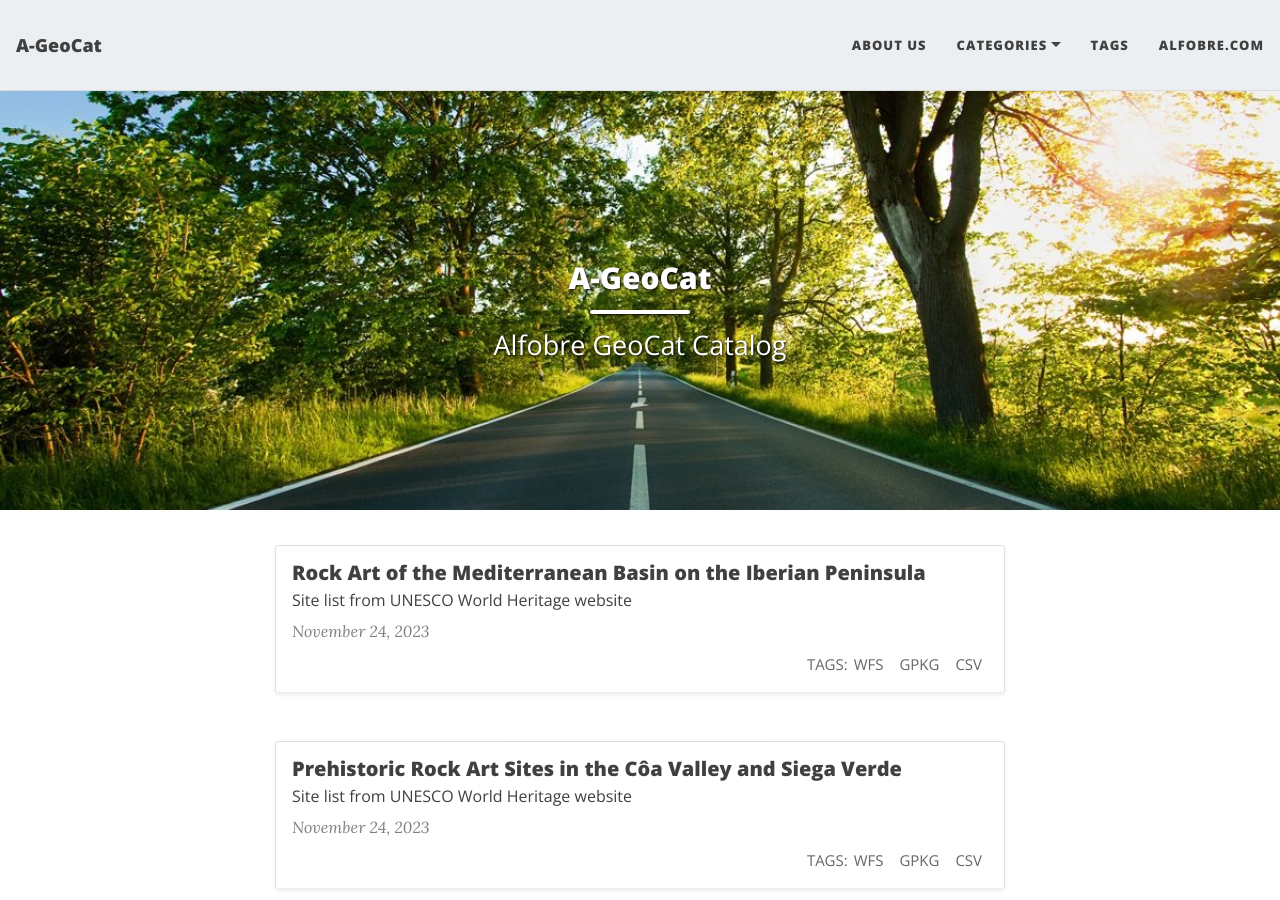
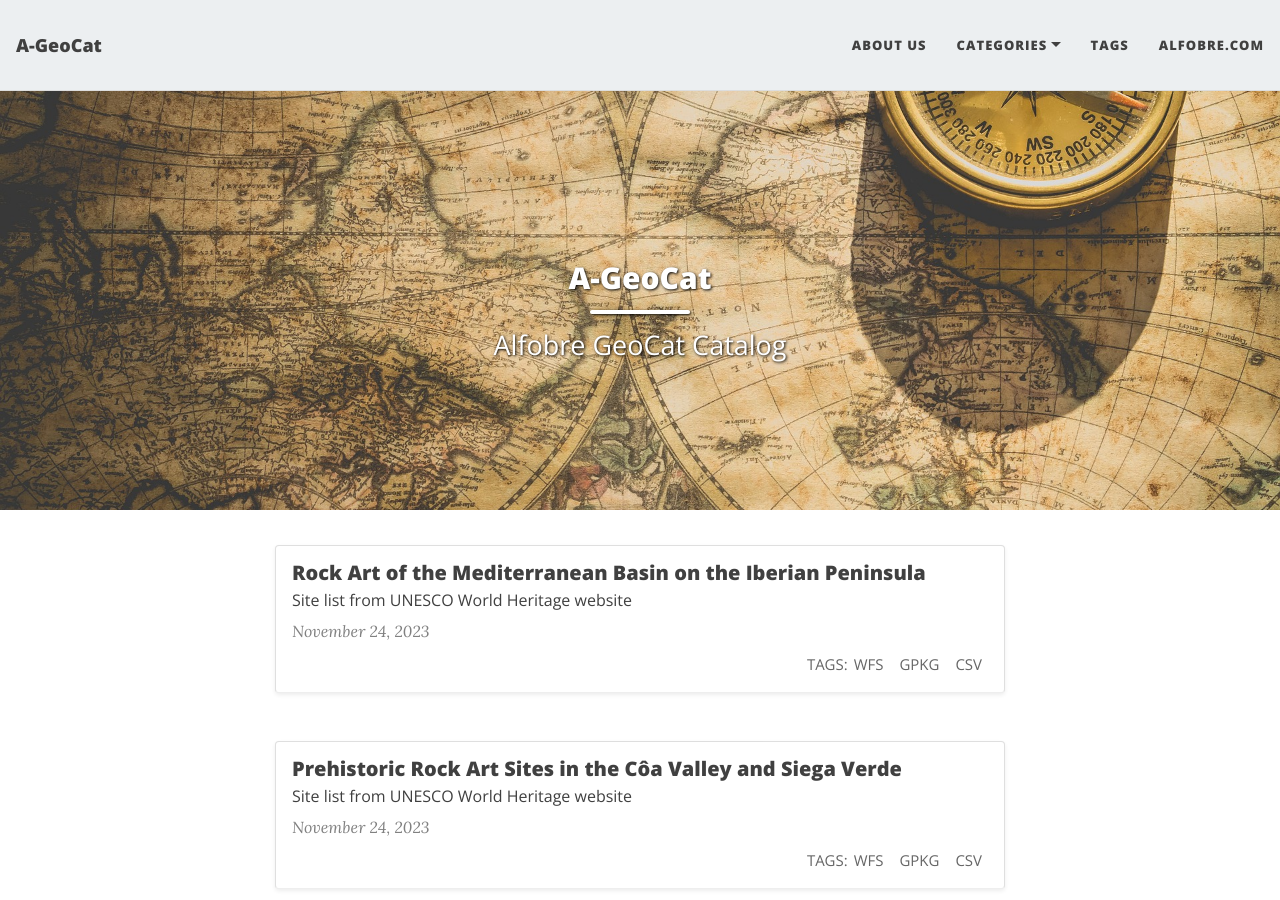
Before and after one commit to projetoalfobre/a-geocat, a Jekyll site: the page built from index.html, in a window 1280 px wide and 900 px high. Built offline with Jekyll 4.4.1, drawn with Linux system fonts in a browser that asks for light colours; nearby versions of some CDN libraries; the list of posts is cut into pages by our own code.

Commit message:
Update index.html

```diff
--- a/index.html
+++ b/index.html
@@ -2,5 +2,5 @@
 layout: home
 title:  A-GeoCat
 subtitle: Alfobre GeoCat Catalog
-cover-img: /assets/img/path.jpg
+cover-img: /assets/img/compass-2946959_1920.jpg
 ---
```
